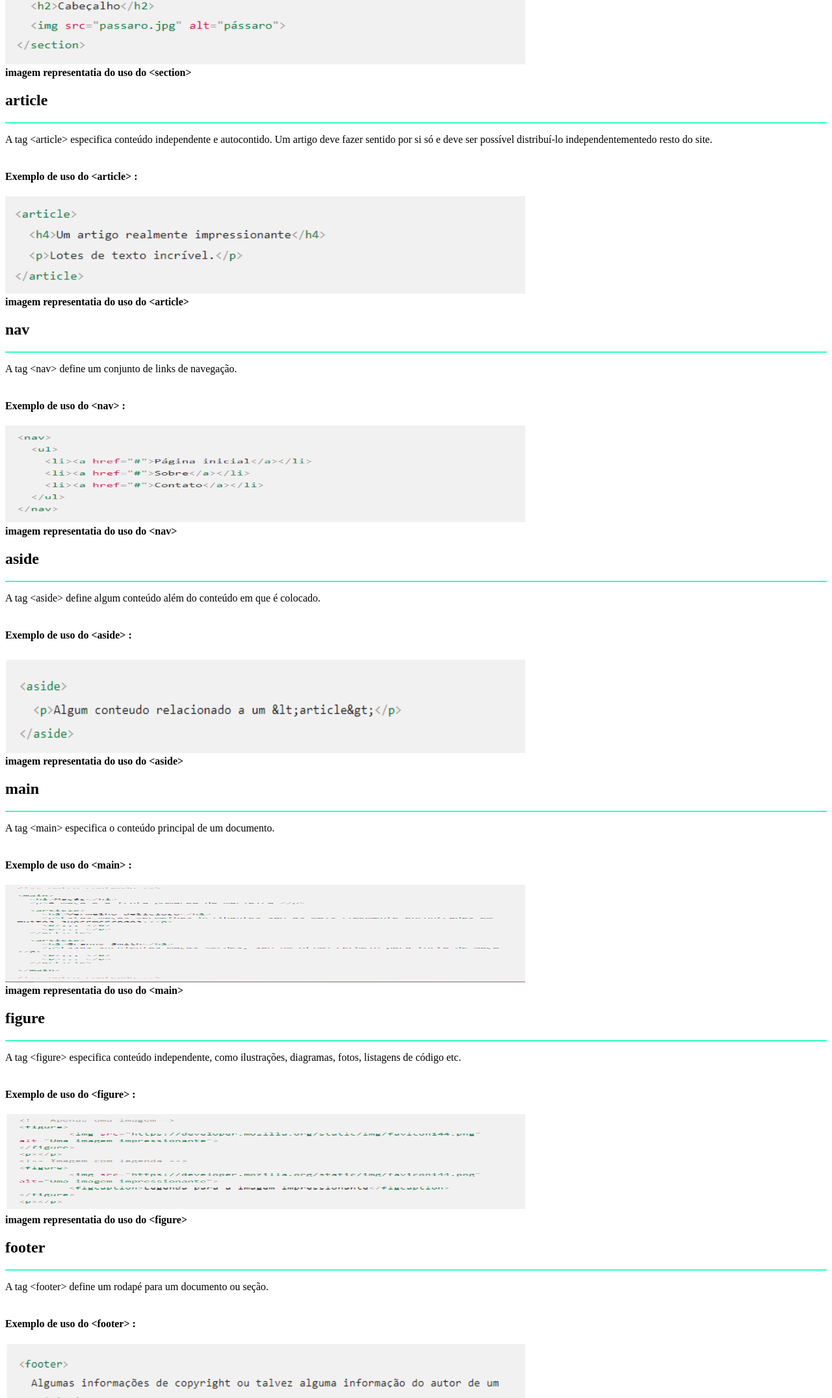
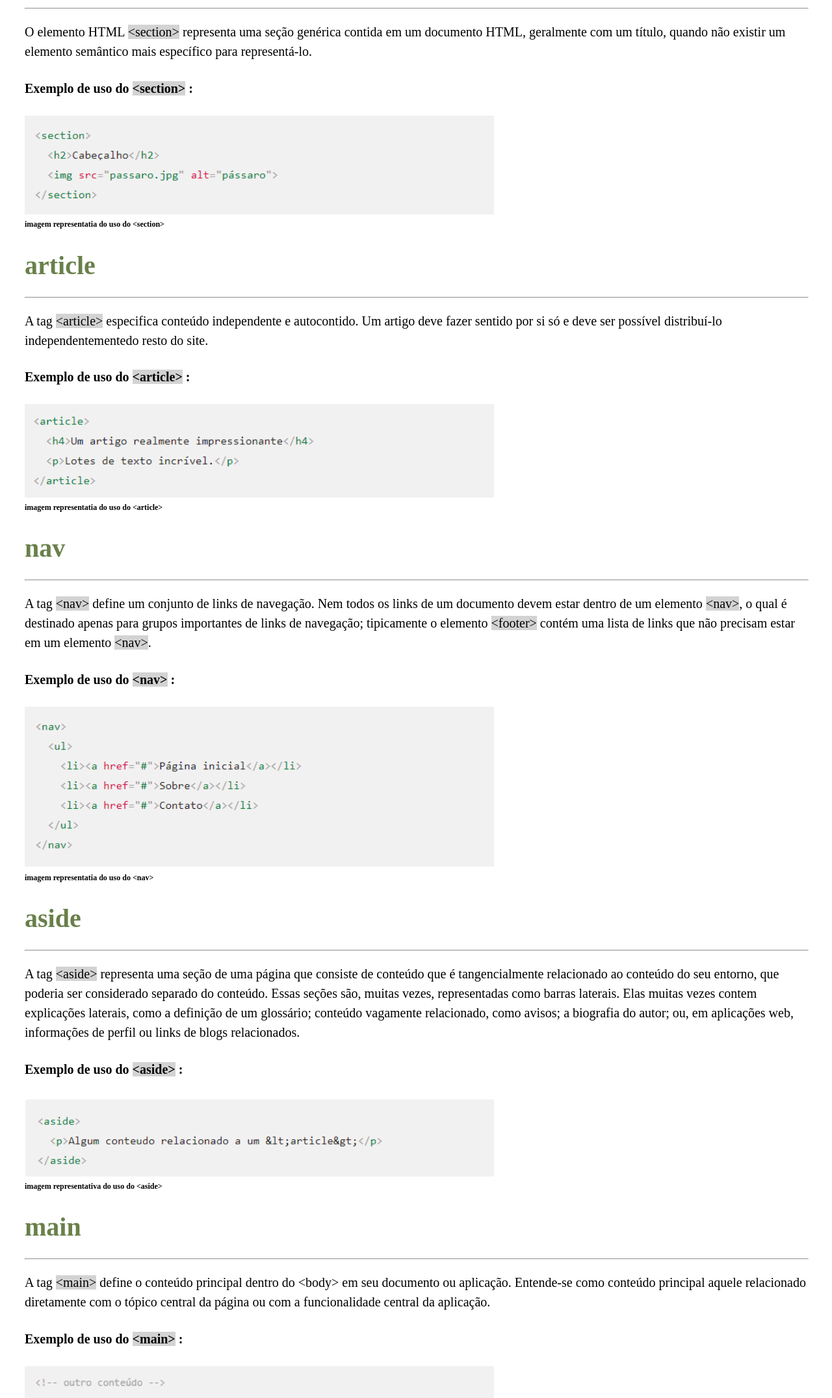
Before and after one commit to LaisKalliny/Tags-HTML, a plain HTML site: page index.html in a window 1280 px wide. Shown: the part 648-2800 px from the top of the page at 65% size. Drawn offline with Linux system fonts and the light colour scheme.

Commit message:
terceiro commit

```diff
--- a/index.css
+++ b/index.css
@@ -0,0 +1,48 @@
+header{
+  position: fixed;
+  top: 0;
+  display: flex;
+  justify-content: center;
+  width: 100%;
+  font-size: 50px;
+  font-style: inherit;
+  padding: 2%;
+  background-color: #69804A;
+  color: white;
+}
+header:hover{
+  background-color: white;
+  color: #69804A;
+}
+main{
+  display: flex;
+  flex-direction: column;
+  align-items: start;
+  padding: 10%;
+  padding-left: 30px;
+  padding-right: 30px;
+  line-height: 30px;
+}
+h1{
+  font-size: 40px;
+  color: #69804A;
+}
+h4{
+  font-size: 20px;
+}
+p{
+  font-size: 20px;
+}
+figcaption{
+  font-size: 12px;
+}
+span{
+  background-color: #d3d3d3;
+}
+img{
+  display: flex;
+  justify-content: center;
+}
+hr{
+  width: 100%;
+}
--- a/index.html
+++ b/index.html
@@ -12,213 +12,204 @@
   <main>
     <section class="header">
       <h1><strong>header</strong></h1>
-      <hr color="33FFBB">
+      <hr>
       <article>
         <p>
           O <span>&lt;header&gt;</span> elemento representa um contêiner para conteúdo introdutório ou um conjunto de links de navegação e normalmente contém: um ou mais elementos
           de título (&lt;h1&gt; - &lt;h6&gt;), logotipo ou ícone e informações de autoria.
           <br>
-          <br>
           <h4>Exemplo de uso do <span>&lt;header&gt;</span> :</h4>
         </p>
       </article>
-      <img src="./assets/header.png" width="800" height="150">
+      <img src="./assets/header.png" width="60%" height="100%">
       <figcaption>
-        <b>imagem representatia do uso do <span>&lt;header&gt;</span></b>
+        <b>imagem representatia do uso do &lt;header&gt;</b>
       </figcaption>
     </section>
     <section class="section">
       <h1><strong>section</strong></h1>
-      <hr color="33FFBB">
+      <hr>
       <article>
         <p>
           O elemento HTML <span>&lt;section&gt;</span> representa uma seção genérica contida em um documento HTML, geralmente com um título, quando não existir um elemento semântico mais específico para representá-lo.
           <br>
-          <br>
           <h4>Exemplo de uso do <span>&lt;section&gt;</span> :</h4>
         </p>
       </article>
-      <img src="./assets/section.png" width="800" height="150">
+      <img src="./assets/section.png" width="60%" height="100%">
       <figcaption>
-        <b>imagem representatia do uso do <span>&lt;section&gt;</span></b>
+        <b>imagem representatia do uso do &lt;section&gt;</b>
       </figcaption>
     </section>
     <section class="article">
       <h1><strong>article</strong></h1>
-      <hr color="33FFBB">
+      <hr>
       <article>
         <p>
           A tag <span>&lt;article&gt;</span> especifica conteúdo independente e autocontido. Um artigo deve fazer sentido por si só e deve ser possível distribuí-lo independentementedo resto do site.
           <br>
-          <br>
           <h4>Exemplo de uso do <span>&lt;article&gt;</span> :</h4>
         </p>
       </article>
-      <img src="./assets/article.png" width="800" height="150">
+      <img src="./assets/article.png" width="60%" height="100%">
       <figcaption>
-        <b>imagem representatia do uso do <span>&lt;article&gt;</span></b>
+        <b>imagem representatia do uso do &lt;article&gt;</b>
       </figcaption>
     </section>
     <section class="nav">
       <h1><strong>nav</strong></h1>
-      <hr color="33FFBB">
+      <hr>
       <article>
         <p>
-          A tag <span>&lt;nav&gt;</span> define um conjunto de links de navegação.
-          <br>
+          A tag <span>&lt;nav&gt;</span> define um conjunto de links de navegação. Nem todos os links de um documento devem estar dentro de um elemento <span>&lt;nav&gt;</span>, o qual é destinado apenas para grupos importantes de links de navegação; tipicamente o elemento <span>&lt;footer&gt;</span> contém uma lista de links que não precisam estar em um elemento <span>&lt;nav&gt;</span>.
           <br>
           <h4>Exemplo de uso do <span>&lt;nav&gt;</span> :</h4>
         </p>
       </article>
-      <img src="./assets/nav.png" width="800" height="150">
+      <img src="./assets/nav.png" width="60%" height="100%">
       <figcaption>
-        <b>imagem representatia do uso do <span>&lt;nav&gt;</span></b>
+        <b>imagem representatia do uso do &lt;nav&gt;</b>
       </figcaption>
     </section>
     <section class="aside">
       <h1><strong>aside</strong></h1>
-      <hr color="33FFBB">
+      <hr>
       <article>
         <p>
-          A tag <span>&lt;aside&gt;</span> define algum conteúdo além do conteúdo em que é colocado.
-          <br>
+          A tag <span>&lt;aside&gt;</span> representa uma seção de uma página que consiste de conteúdo que é tangencialmente relacionado ao conteúdo do seu entorno, que poderia ser considerado separado do conteúdo. Essas seções são, muitas vezes, representadas como barras laterais. Elas muitas vezes contem explicações laterais, como a definição de um glossário; conteúdo vagamente relacionado, como avisos; a biografia do autor; ou, em aplicações web, informações de perfil ou links de blogs relacionados.
           <br>
           <h4>Exemplo de uso do <span>&lt;aside&gt;</span> :</h4>
         </p>
       </article>
-      <img src="./assets/aside.png" width="800" height="150">
+      <img src="./assets/aside.png" width="60%" height="100%">
       <figcaption>
-        <b>imagem representatia do uso do <span>&lt;aside&gt;</span></b>
+        <b>imagem representativa do uso do &lt;aside&gt;</b>
       </figcaption>
     </section>
     <section class="main">
       <h1><strong>main</strong></h1>
-      <hr color="33FFBB">
+      <hr>
       <article>
         <p>
-          A tag <span>&lt;main&gt;</span> especifica o conteúdo principal de um documento.
-          <br>
+          A tag <span>&lt;main&gt;</span> define o conteúdo principal dentro do    &ltbody&gt em seu documento ou aplicação. Entende-se como conteúdo principal aquele relacionado diretamente com o tópico central da página ou com a funcionalidade central da aplicação.
           <br>
           <h4>Exemplo de uso do <span>&lt;main&gt;</span> :</h4>
         </p>
       </article>
-      <img src="./assets/main.png" width="800" height="150">
+      <img src="./assets/main.png" width="60%" height="100%">
       <figcaption>
-        <b>imagem representatia do uso do <span>&lt;main&gt;</span></b>
+        <b>imagem representativa do uso do &lt;main&gt;</b>
       </figcaption>
     </section>
     <section class="figure">
       <h1><strong>figure</strong></h1>
-      <hr color="33FFBB">
+      <hr>
       <article>
         <p>
-          A tag <span>&lt;figure&gt;</span> especifica conteúdo independente, como ilustrações, diagramas, fotos, listagens de código etc.
-          <br>
+          A tag <span>&lt;figure&gt;</span> especifica conteúdo independente, frequentemente com uma legenda <span>&lt;figcaption&gt;</span>, como ilustrações, diagramas, fotos, listagens de código etc.
           <br>
           <h4>Exemplo de uso do <span>&lt;figure&gt;</span> :</h4>
         </p>
       </article>
-      <img src="./assets/figure.png" width="800" height="150">
+      <img src="./assets/figure.png" width="60%" height="100%">
       <figcaption>
-        <b>imagem representatia do uso do <span>&lt;figure&gt;</span></b>
+        <b>imagem representatia do uso do &lt;figure&gt;</b>
       </figcaption>
     </section>
     <section class="footer">
       <h1><strong>footer</strong></h1>
-      <hr color="33FFBB">
+      <hr>
       <article>
         <p>
-          A tag <span>&lt;footer&gt;</span> define um rodapé para um documento ou seção.
-          <br>
+          A tag <span>&lt;footer&gt;</span> representa um rodapé para o seu conteúdo de seção. Normalmente um rodapé contém informações sobre o autor da seção de dados, direitos autorais ou links para documentos relacionados.
           <br>
           <h4>Exemplo de uso do <span>&lt;footer&gt;</span> :</h4>
         </p>
       </article>
-      <img src="./assets/footer.png" width="800" height="150">
+      <img src="./assets/footer.png" width="60%" height="100%">
       <figcaption>
-        <b>imagem representatia do uso do <span>&lt;footer&gt;</span></b>
+        <b>imagem representatia do uso do &lt;footer&gt;</b>
       </figcaption>
     </section>
     <section class="a">
       <h1><strong>a</strong></h1>
-      <hr color="33FFBB">
+      <hr>
       <article>
         <p>
-          A tag <span>&lt;a&gt;</span> define um hiperlink, que é usado para vincular uma página a outra.
-          <br>
+          A tag <span>&lt;a&gt;</span> com o atributo href cria-se um hiperligação nas páginas web, arquivos, endereços de emails, ligações na mesma página ou endereços na URL. O conteúdo dentro de cada <span>&lt;a&gt;</span> precisará indicar o destino do link.
           <br>
           <h4>Exemplo de uso do <span>&lt;a&gt;</span> :</h4>
         </p>
       </article>
-      <img src="./assets/a.png" width="800" height="150">
+      <img src="./assets/a.png" width="70%" height="100%">
       <figcaption>
-        <b>imagem representatia do uso do <span>&lt;a&gt;</span></b>
+        <b>imagem representatia do uso do &lt;a&gt;</b>
       </figcaption>
     </section>
     <section class="em">
       <h1><strong>em</strong></h1>
-      <hr color="33FFBB">
+      <hr>
       <article>
         <p>
-          A tag <span>&lt;em&gt;</span>  é usada para definir o texto enfatizado. O conteúdo dentro é normalmente exibido em itálico.
-          <br>
+          A tag <span>&lt;em&gt;</span> marca o texto que tem ênfase. O elemento <span>&lt;em&gt;</span> pode ser aninhado, com cada nível de aninhamento indicando um grau maior de ênfase. Este elemento geralmente é mostrado no tipo itálico.
           <br>
           <h4>Exemplo de uso do <span>&lt;em&gt;</span> :</h4>
         </p>
       </article>
-      <img src="./assets/em.png" width="800" height="150">
+      <img src="./assets/em.png" width="70%" height="100%">
       <figcaption>
-        <b>imagem representatia do uso do <span>&lt;em&gt;</span></b>
+        <b>imagem representatia do uso do &lt;em&gt;</b>
       </figcaption>
     </section>
     <section class="strong">
       <h1><strong>strong</strong></h1>
-      <hr color="33FFBB">
+      <hr>
       <article>
         <p>
-          A tag <span>&lt;strong&gt;</span> é usada para definir o texto com forte importância. O conteúdo dentro é normalmente exibido em negrito.
-          <br>
+          A tag <span>&lt;strong&gt;</span> é utilizado em conteúdos que são de "grande importância", incluindo coisas de urgência (como alertas). Podem ser sentenças que são de grande importância para toda a página. O conteúdo dentro é normalmente exibido em negrito.
           <br>
           <h4>Exemplo de uso do <span>&lt;strong&gt;</span> :</h4>
         </p>
       </article>
-      <img src="./assets/strong.png" width="800" height="150">
+      <img src="./assets/strong.png" width="70%" height="100%">
       <figcaption>
-        <b>imagem representatia do uso do <span>&lt;strong&gt;</span></b>
+        <b>imagem representatia do uso do &lt;strong&gt;</b>
       </figcaption>
     </section>
     <section class="cite">
       <h1><strong>cite</strong></h1>
-      <hr color="33FFBB">
+      <hr>
       <article>
         <p>
-          A tag <span>&lt;cite&gt;</span> define o título de um trabalho criativo (por exemplo, um livro, um poema, uma música, um filme, uma pintura, uma escultura, etc.).
-          <br>
+          A tag <span>&lt;cite&gt;</span> representa uma referência a um trabalho artístico. Deve incluir o título do trabalho ou uma URL de referência, que pode ser em uma forma abreviada de acordo com as convenções usadas para a adição dos metadados de citação.
           <br>
           <h4>Exemplo de uso do <span>&lt;cite&gt;</span> :</h4>
         </p>
       </article>
-      <img src="./assets/cite.png" width="800" height="150">
+      <img src="./assets/cite.png" width="60%" height="100%">
       <figcaption>
-        <b>imagem representatia do uso do <span>&lt;cite&gt;</span></b>
+        <b>imagem representatia do uso do &lt;cite&gt;</b>
       </figcaption>
     </section>
     <section class="figcaption">
       <h1><strong>figcaption</strong></h1>
-      <hr color="33FFBB">
+      <hr>
       <article>
         <p>
-          A tag <span>&lt;figcaption&gt;</span> define uma legenda para um elemento &lt;figure&gt;.
-          <br>
+          A tag <span>&lt;figcaption&gt;</span> representa uma legenda ou uma legenda associada com uma figura ou ilustração descrita pelo resto dos dados do elemento <span>&lt;figure&gt;</span> que seu elemento pai.
           <br>
           <h4>Exemplo de uso do <span>&lt;figcaption&gt;</span> :</h4>
         </p>
       </article>
-      <img src="./assets/figcaption.png" width="800" height="150">
+      <img src="./assets/figcaption.png" width="70%" height="100%">
       <figcaption>
-        <b>imagem representatia do uso do <span>&lt;figcaption&gt;</span></b>
+        <b>imagem representatia do uso do &lt;figcaption&gt;</b>
       </figcaption>
     </section>
   </main>
+  <script src="index.js"></script>
+  <footer>
+    <h5>Atividade Sobre Tags - Aluna Laís Kalliny</h5>
+  </footer>
 </body>
 </html>
```
Also changed, not shown: assets/foto.png (added), index.js (added).
